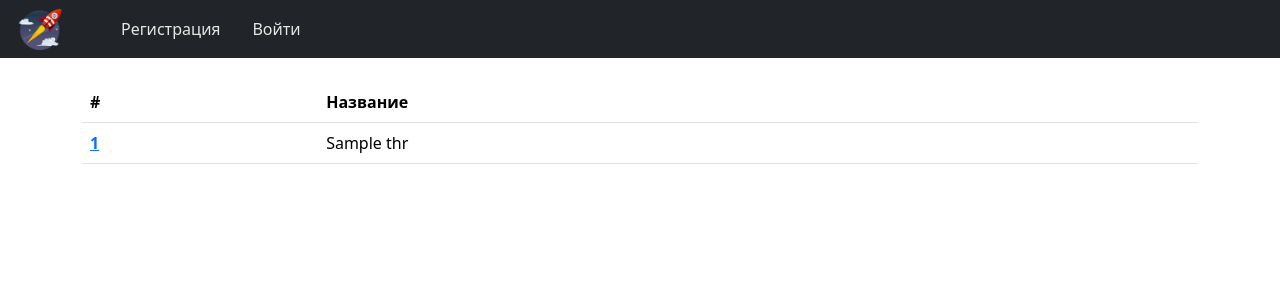
After one commit to Aleksander1Byte/SpaceEd, a Flask app: template templates/theories.html in a window 1280 px wide. The commit adds this page. Shown: the top 300 px of the page. Run offline with Flask 2, Linux system fonts and the light colour scheme; the template is opened without the code that fills it: most values are stand-ins (such as "Sample title", 1, 10 or a date in 2020); some libraries are stand-ins or nearby versions.

Commit message:
Little bugfixes

```diff
--- a/main.py
+++ b/main.py
@@ -16,7 +16,6 @@ import data.forms.CreateTheoryForm as cthf
 import data.forms.CreateTaskForm as ctaf
 import data.forms.AnswerTaskForm as ataf
 import data.forms.StatsForm as staf
-from werkzeug.utils import redirect
 
 from data.forms.LoginForm import LoginForm
 from data.forms.RegisterForm import RegisterForm
@@ -123,6 +122,20 @@ def view_tasks():
     return render_template('tasks.html', current_user=current_user, **context)
 
 
+@app.route('/theories', methods=['GET'])
+@login_required
+def view_theories():
+    user_group = current_user.group_id
+    db_sess = create_session()
+    theories = (
+        db_sess.query(Theory)
+        .filter(Theory.allowed_groups.like(f'%;{user_group};%'))
+        .order_by(Theory.id)
+        .all()
+    )
+    context = {'theories': theories}
+    return render_template('theories.html', current_user=current_user, **context)
+
 @app.route('/profile', methods=['GET', 'POST'])
 @login_required
 def profile():
@@ -173,13 +186,14 @@ def check_manualanswer():
         return redirect('/')
     if form.validate_on_submit():
         point = Points(
-            user_id=current_user.id,
+            user_id=ma.user_id,
             task_id=ma.tsk.id,
             amount=ceil((ma.tsk.given_points * (int(form.score.data) / 100))),
         )
         db_sess.delete(ma)
         db_sess.add(point)
         db_sess.commit()
+        return redirect('/')
 
     context = {'ma': ma, 'form': form}
     return render_template(
@@ -221,6 +235,7 @@ def new_task():
 
 
 @app.route('/task/<int:id>', methods=['GET', 'POST'])
+@login_required
 def solve_task(id):
     form = ataf.AnswerTaskForm()
     db_sess = create_session()
@@ -240,7 +255,7 @@ def solve_task(id):
     )
     if db_sess.query(ManualAnswer).filter(
         (ManualAnswer.user_id == current_user.id) & (ManualAnswer.task_id == task.id)
-    ):
+    ).first():
         return redirect('/tasks')
     if answered:
         return f'За это заданиие у вас {answered.amount} очков'
--- a/templates/index.html
+++ b/templates/index.html
@@ -44,6 +44,9 @@
                     <li class="nav-item pe-3">
                         <a class="nav-link" href="/tasks">Текущие задания</a>
                     </li>
+                    <li class="nav-item pe-3">
+                        <a class="nav-link" href="/theories">Проверить теорию</a>
+                    </li>
                     {% endif %}
                     <li class="nav-item pe-3">
                         <a class="nav-link" href="/logout">Выйти из аккаунта</a>
@@ -52,9 +55,6 @@
                         <a class="nav-link" href="/profile">Профиль</a>
                     </li>
                     {% endif %}
-                    <li class="nav-item pe-3">
-                        <a class="nav-link" href="/list">Топ учеников</a>
-                    </li>
                 </ul>
             </div>
         </div>
--- /dev/null
+++ b/templates/theories.html
@@ -0,0 +1,20 @@
+{% extends "index.html" %}
+
+{% block content %}
+<table class="table">
+  <thead>
+    <tr>
+      <th scope="col">#</th>
+      <th scope="col">Название</th>
+    </tr>
+  </thead>
+  <tbody>
+  {% for thr in theories %}
+    <tr>
+      <th scope="row"><a href="/theory/{{ thr.id }}">{{ thr.id }}</a></th>
+      <td>{{ thr.title }}</td>
+    </tr>
+    {% endfor %}
+  </tbody>
+</table>
+{% endblock %}
```
